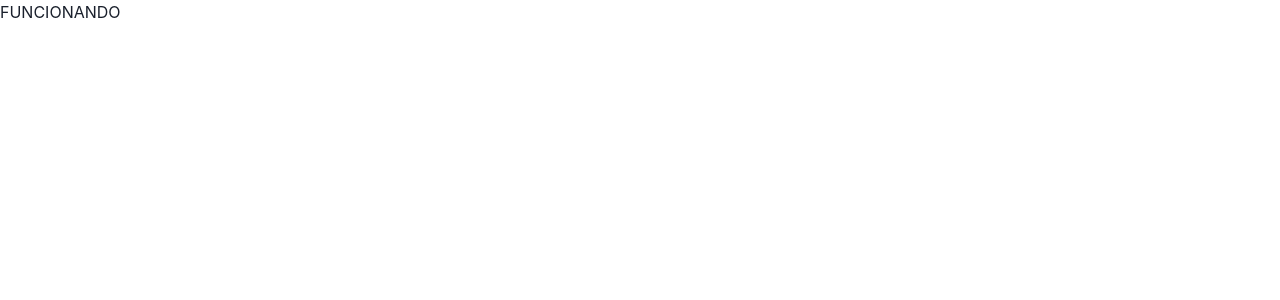
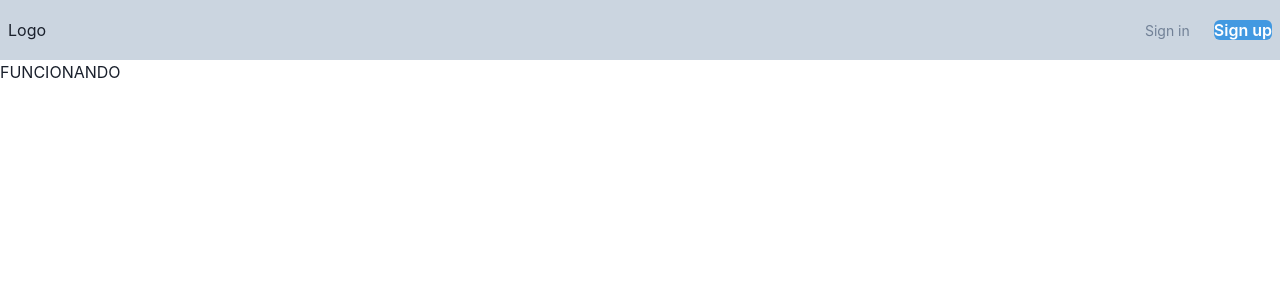
Before and after one commit to PatrickPalacios/Proyecto-Final, a Next.js app in the folder basketball-league/: page / in a window 1280 px wide. Shown: the top 300 px of the page. Built offline with nearby package versions, Linux system fonts and the light colour scheme.

Commit message:
✨Importamos componentes de Layout a index.js y _app.js

```diff
--- a/basketball-league/pages/index.js
+++ b/basketball-league/pages/index.js
@@ -1,7 +1,11 @@
+import Layout from "../components/Layout"
 
 export default function Home() {
   return (
     <>
+      <Layout>
+
+      </Layout>
       <h2>FUNCIONANDO</h2>
     </>
   )
```
Also changed, not shown: basketball-league/pages/_app.js (line endings or trailing spaces).
